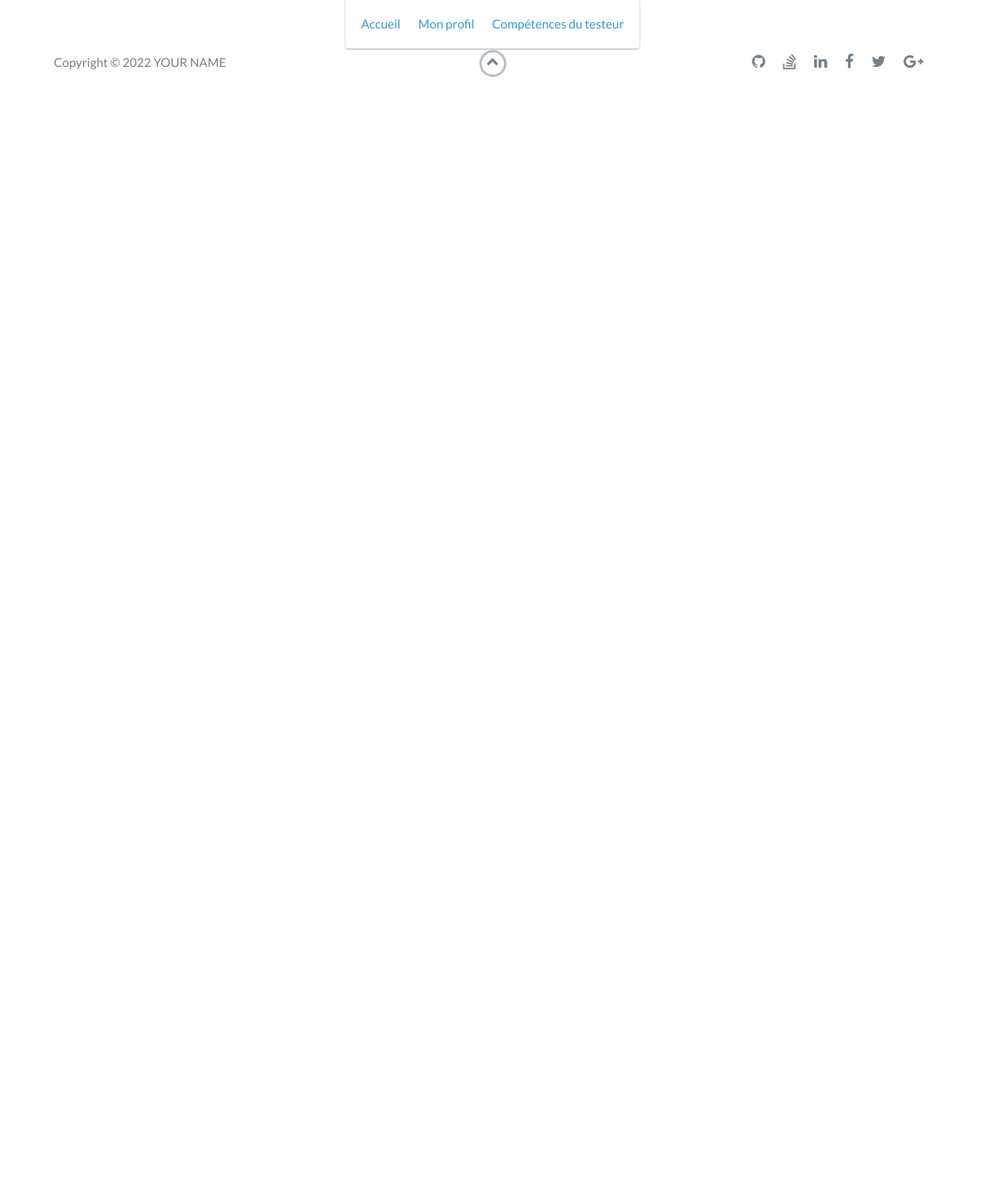
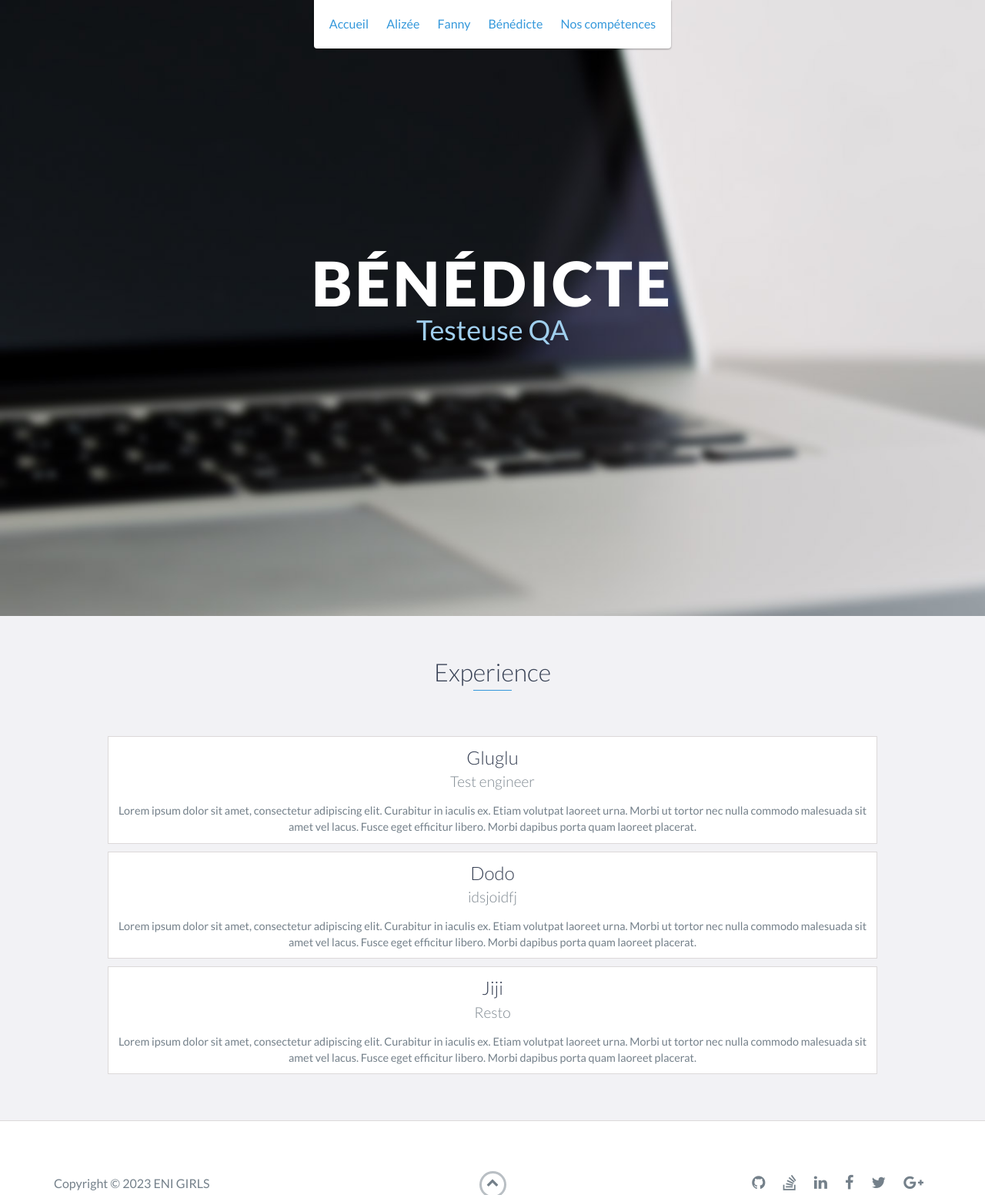
Before and after one commit to Benedicte44ENI/testeurapp, a website: page bene.html in a window 1280 px wide. Shown: the top 1552 px of the page at 77% size. Before the commit the page ends 800 px from the top, so only its background shows below. Drawn offline with nearby package versions, Linux system fonts and the light colour scheme.

Commit message:
ajout profil bene

```diff
--- a/bene.html
+++ b/bene.html
@@ -15,37 +15,75 @@
 </head>
 
 <body>
-    <div id="mobile-menu-open" class="shadow-large">
-        <i class="fa fa-bars" aria-hidden="true"></i>
-    </div>
-    <!-- End #mobile-menu-toggle -->
+
     <header>
-        <div id="mobile-menu-close">
-            <span>Close</span> <i class="fa fa-times" aria-hidden="true"></i>
-        </div>
+		<nav>
 			<ul id="menu" class="shadow">
 				<li>
-                <a href="./index.html">Accueil</a>
+					<a href='./index.html'>Accueil</a>
 				</li>
 				<li>
-                <a href="./profil.html">Mon profil</a>
+					<a href='./alizee.html'>Alizée</a>
 				</li>
 								<li>
-                <a href="./competences.html">Compétences du testeur</a>
+					<a href='./fanny.html'>Fanny</a>
+				</li>
+								</li>
+								<li>
+					<a href='./bene.html'>Bénédicte</a>
+				</li>
+				<li>
+					<a href="./competences.html">Nos compétences</a>
 				</li>
 
 			</ul>
+		</nav>
     </header>
     <!-- End header -->
 
+   <div id="lead">
+        <div id="lead-content">
+            <h1>Bénédicte</h1>
+            <h2>Testeuse QA</h2>
+        </div>
+    </div>
+    <!-- End #lead -->
 
+<div id="experience" class="background-alt">
+        <h2 class="heading">Experience</h2>
+        <div id="experience-timeline">
+            <div data-date="September 2015 – September 2016">
+                <h3>Gluglu</h3>
+                <h4>Test engineer</h4>
+                <p>
+                    Lorem ipsum dolor sit amet, consectetur adipiscing elit. Curabitur in iaculis ex. Etiam volutpat laoreet urna. Morbi ut tortor nec nulla commodo malesuada sit amet vel lacus. Fusce eget efficitur libero. Morbi dapibus porta quam laoreet placerat.
+                </p>
+            </div>
+
+            <div data-date="September 2015 – September 2016">
+                <h3>Dodo</h3>
+                <h4>idsjoidfj</h4>
+                <p>
+                    Lorem ipsum dolor sit amet, consectetur adipiscing elit. Curabitur in iaculis ex. Etiam volutpat laoreet urna. Morbi ut tortor nec nulla commodo malesuada sit amet vel lacus. Fusce eget efficitur libero. Morbi dapibus porta quam laoreet placerat.
+                </p>
+            </div>
+
+            <div data-date="September 2015 – September 2016">
+                <h3>Jiji</h3>
+                <h4>Resto</h4>
+                <p>
+                    Lorem ipsum dolor sit amet, consectetur adipiscing elit. Curabitur in iaculis ex. Etiam volutpat laoreet urna. Morbi ut tortor nec nulla commodo malesuada sit amet vel lacus. Fusce eget efficitur libero. Morbi dapibus porta quam laoreet placerat.
+                </p>
+            </div>
+        </div>
+    </div>
 
     <footer>
         <div class="container">
             <div class="row">
                 <div class="col-sm-5 copyright">
                     <p>
-                        Copyright &copy; <span id="current-year">2022</span> YOUR NAME
+                        Copyright &copy; <span id="current-year">2023</span> ENI GIRLS
                     </p>
                 </div>
                 <div class="col-sm-2 top">
@@ -81,7 +119,7 @@
     <!-- End footer -->
 
     <script src="https://ajax.googleapis.com/ajax/libs/jquery/1.12.4/jquery.min.js"></script>
-    <script src="js/scripts.min.js"></script>
+    <!-- <script src="js/scripts.min.js"></script> -->
 </body>
 
 </html>
```
Lines whose indentation alone changed are shown as unchanged.
